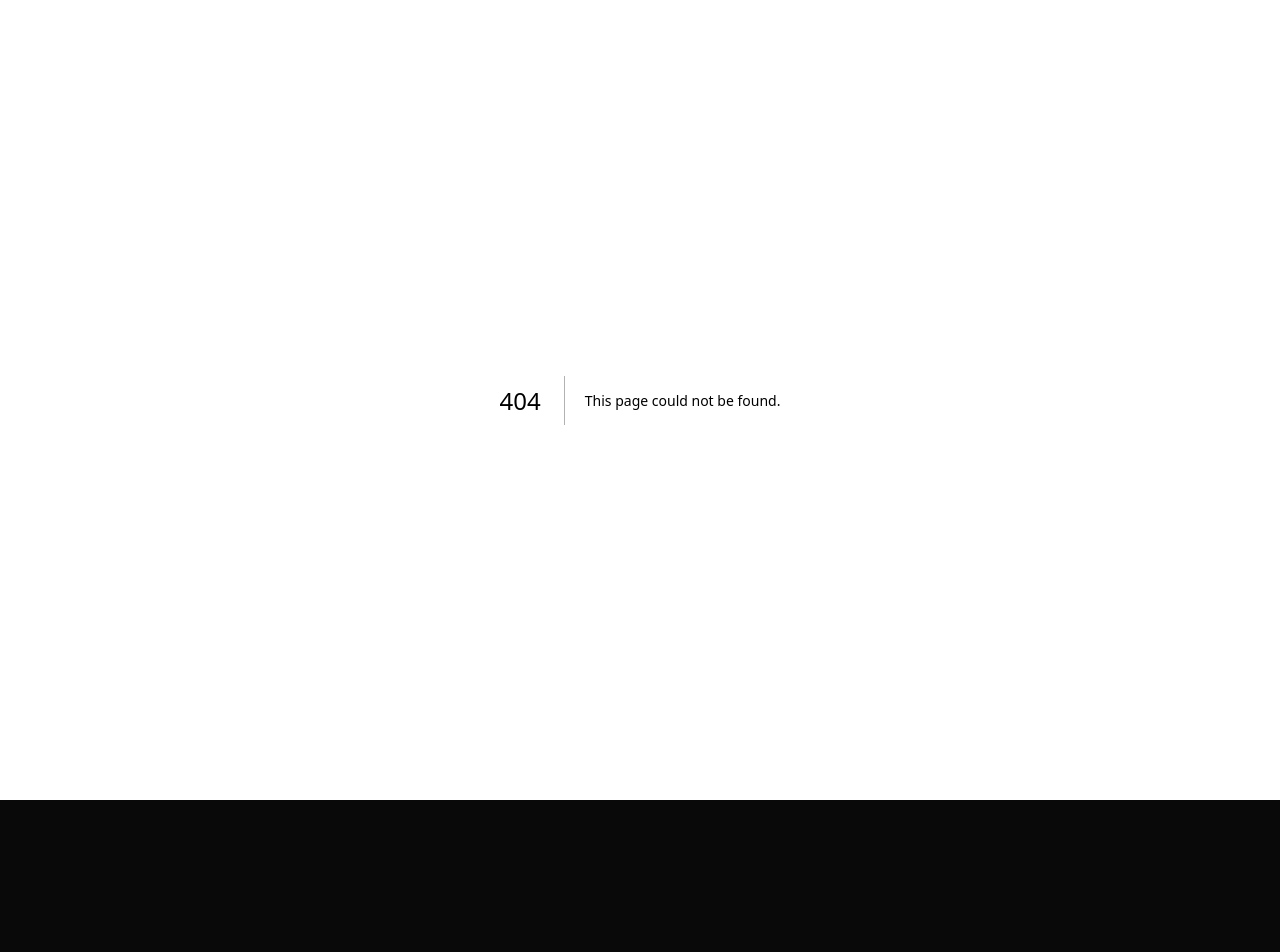
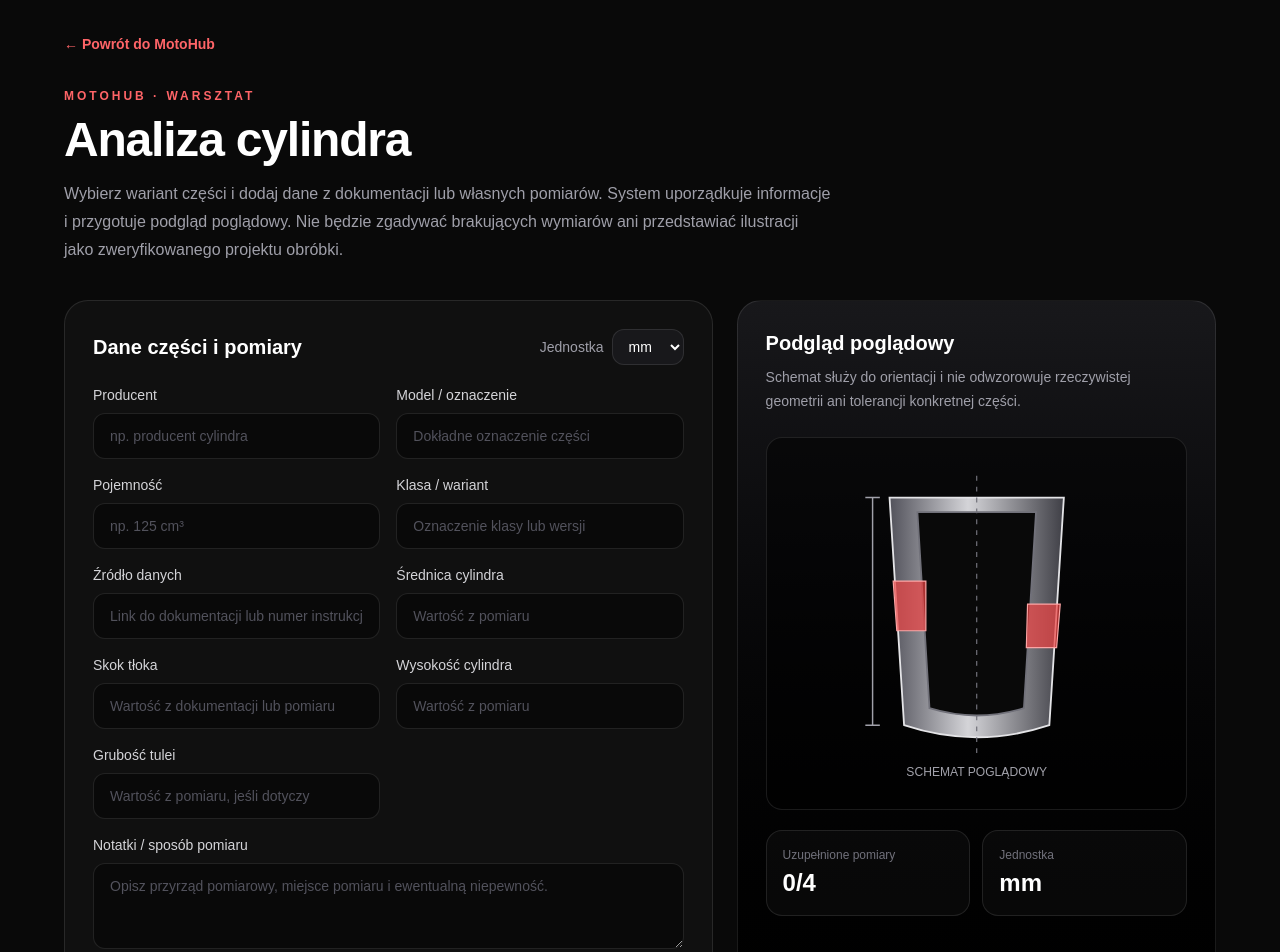
Before and after one commit to maker599/Motohub, a Next.js app: page /analiza-cylindra in a window 1280 px wide. Before the commit this address had no page. Shown: the top 952 px of the page. Before the commit the page ends 800 px from the top, so only its background shows below. Built offline with nearby package versions, Linux system fonts and the light colour scheme.

Commit message:
Add cylinder measurement intake and schematic preview

```diff
--- /dev/null
+++ b/app/analiza-cylindra/page.tsx
@@ -0,0 +1,183 @@
+"use client";
+
+import { useMemo, useState } from "react";
+import Link from "next/link";
+
+type Measurements = {
+  manufacturer: string;
+  model: string;
+  capacity: string;
+  className: string;
+  source: string;
+  bore: string;
+  stroke: string;
+  cylinderHeight: string;
+  linerThickness: string;
+  notes: string;
+};
+
+const empty: Measurements = {
+  manufacturer: "",
+  model: "",
+  capacity: "",
+  className: "",
+  source: "",
+  bore: "",
+  stroke: "",
+  cylinderHeight: "",
+  linerThickness: "",
+  notes: "",
+};
+
+export default function CylinderAnalysisPage() {
+  const [data, setData] = useState<Measurements>(empty);
+  const [submitted, setSubmitted] = useState(false);
+  const [unit, setUnit] = useState("mm");
+
+  const fields = useMemo(
+    () => [
+      { key: "manufacturer", label: "Producent", placeholder: "np. producent cylindra" },
+      { key: "model", label: "Model / oznaczenie", placeholder: "Dokładne oznaczenie części" },
+      { key: "capacity", label: "Pojemność", placeholder: "np. 125 cm³" },
+      { key: "className", label: "Klasa / wariant", placeholder: "Oznaczenie klasy lub wersji" },
+      { key: "source", label: "Źródło danych", placeholder: "Link do dokumentacji lub numer instrukcji" },
+      { key: "bore", label: "Średnica cylindra", placeholder: "Wartość z pomiaru" },
+      { key: "stroke", label: "Skok tłoka", placeholder: "Wartość z dokumentacji lub pomiaru" },
+      { key: "cylinderHeight", label: "Wysokość cylindra", placeholder: "Wartość z pomiaru" },
+      { key: "linerThickness", label: "Grubość tulei", placeholder: "Wartość z pomiaru, jeśli dotyczy" },
+    ],
+    [],
+  );
+
+  const update = (key: keyof Measurements, value: string) => {
+    setData((current) => ({ ...current, [key]: value }));
+    setSubmitted(false);
+  };
+
+  const filledMeasurements = [data.bore, data.stroke, data.cylinderHeight, data.linerThickness].filter(
+    (value) => value.trim() !== "",
+  ).length;
+
+  return (
+    <main className="min-h-screen bg-[#090909] px-5 py-8 text-white sm:px-8">
+      <div className="mx-auto max-w-6xl">
+        <Link href="/" className="text-sm font-semibold text-red-400 hover:text-red-300">← Powrót do MotoHub</Link>
+        <header className="mt-8 max-w-3xl">
+          <p className="text-xs font-bold uppercase tracking-[0.25em] text-red-400">MotoHub · warsztat</p>
+          <h1 className="mt-3 text-4xl font-black tracking-tight sm:text-5xl">Analiza cylindra</h1>
+          <p className="mt-4 text-base leading-7 text-zinc-400">
+            Wybierz wariant części i dodaj dane z dokumentacji lub własnych pomiarów. System uporządkuje informacje
+            i przygotuje podgląd poglądowy. Nie będzie zgadywać brakujących wymiarów ani przedstawiać ilustracji
+            jako zweryfikowanego projektu obróbki.
+          </p>
+        </header>
+
+        <div className="mt-9 grid gap-6 lg:grid-cols-[1.15fr_0.85fr]">
+          <section className="rounded-3xl border border-white/10 bg-white/[0.03] p-5 sm:p-7">
+            <div className="flex flex-wrap items-center justify-between gap-3">
+              <h2 className="text-xl font-bold">Dane części i pomiary</h2>
+              <label className="flex items-center gap-2 text-sm text-zinc-400">
+                Jednostka
+                <select value={unit} onChange={(event) => setUnit(event.target.value)} className="rounded-xl border border-white/10 bg-zinc-900 px-3 py-2 text-white">
+                  <option value="mm">mm</option>
+                  <option value="in">cale</option>
+                </select>
+              </label>
+            </div>
+
+            <div className="mt-5 grid gap-4 sm:grid-cols-2">
+              {fields.map((field) => (
+                <label key={field.key} className="block">
+                  <span className="mb-2 block text-sm font-medium text-zinc-300">{field.label}</span>
+                  <input
+                    value={data[field.key as keyof Measurements]}
+                    onChange={(event) => update(field.key as keyof Measurements, event.target.value)}
+                    placeholder={field.placeholder}
+                    className="w-full rounded-xl border border-white/10 bg-black/40 px-4 py-3 text-sm text-white outline-none transition placeholder:text-zinc-600 focus:border-red-500/60"
+                  />
+                </label>
+              ))}
+            </div>
+
+            <label className="mt-4 block">
+              <span className="mb-2 block text-sm font-medium text-zinc-300">Notatki / sposób pomiaru</span>
+              <textarea
+                value={data.notes}
+                onChange={(event) => update("notes", event.target.value)}
+                rows={3}
+                placeholder="Opisz przyrząd pomiarowy, miejsce pomiaru i ewentualną niepewność."
+                className="w-full rounded-xl border border-white/10 bg-black/40 px-4 py-3 text-sm text-white outline-none placeholder:text-zinc-600 focus:border-red-500/60"
+              />
+            </label>
+
+            <div className="mt-5 rounded-2xl border border-amber-400/20 bg-amber-400/[0.06] p-4 text-sm leading-6 text-amber-100/90">
+              Wartości wpisane ręcznie są oznaczane jako dane użytkownika, a nie jako dane producenta. Przed użyciem
+              technicznym należy je niezależnie sprawdzić. Nie generujemy instrukcji skrawania ani szablonu z
+              wymiarami usuwania materiału.
+            </div>
+
+            <button
+              type="button"
+              onClick={() => setSubmitted(true)}
+              className="mt-5 rounded-full bg-red-500 px-6 py-3 font-bold text-white transition hover:bg-red-400"
+            >
+              Przygotuj podgląd danych
+            </button>
+          </section>
+
+          <aside className="rounded-3xl border border-white/10 bg-gradient-to-b from-zinc-900 to-black p-5 sm:p-7">
+            <h2 className="text-xl font-bold">Podgląd poglądowy</h2>
+            <p className="mt-2 text-sm leading-6 text-zinc-400">
+              Schemat służy do orientacji i nie odwzorowuje rzeczywistej geometrii ani tolerancji konkretnej części.
+            </p>
+            <div className="mt-6 rounded-2xl border border-white/10 bg-black/50 p-4">
+              <svg viewBox="0 0 320 280" role="img" aria-label="Poglądowy, nieprzeznaczony do obróbki schemat cylindra" className="w-full">
+                <defs>
+                  <linearGradient id="cylinderMetal" x1="0" x2="1">
+                    <stop offset="0%" stopColor="#52525b" />
+                    <stop offset="45%" stopColor="#d4d4d8" />
+                    <stop offset="100%" stopColor="#3f3f46" />
+                  </linearGradient>
+                </defs>
+                <path d="M88 36 L232 36 L220 224 Q160 244 100 224 Z" fill="url(#cylinderMetal)" stroke="#e4e4e7" strokeWidth="1.5" />
+                <path d="M111 48 L209 48 L199 210 Q160 222 121 210 Z" fill="#090909" stroke="#71717a" strokeWidth="1.5" />
+                <path d="M91 105 L118 105 L118 146 L94 146 Z" fill="#ef4444" fillOpacity=".7" stroke="#fca5a5" />
+                <path d="M202 124 L229 124 L226 160 L201 160 Z" fill="#ef4444" fillOpacity=".7" stroke="#fca5a5" />
+                <path d="M160 18 L160 252" stroke="#71717a" strokeDasharray="4 5" />
+                <path d="M74 36 L74 224 M68 36 L80 36 M68 224 L80 224" stroke="#a1a1aa" strokeWidth="1.2" fill="none" />
+                <text x="160" y="266" fill="#a1a1aa" fontSize="10" textAnchor="middle">SCHEMAT POGLĄDOWY</text>
+              </svg>
+            </div>
+
+            <div className="mt-5 grid grid-cols-2 gap-3">
+              <div className="rounded-2xl border border-white/10 bg-white/[0.03] p-4">
+                <p className="text-xs text-zinc-500">Uzupełnione pomiary</p>
+                <p className="mt-1 text-2xl font-black">{filledMeasurements}/4</p>
+              </div>
+              <div className="rounded-2xl border border-white/10 bg-white/[0.03] p-4">
+                <p className="text-xs text-zinc-500">Jednostka</p>
+                <p className="mt-1 text-2xl font-black">{unit}</p>
+              </div>
+            </div>
+
+            {submitted && (
+              <div className="mt-5 rounded-2xl border border-white/10 bg-white/[0.03] p-4">
+                <h3 className="font-bold">Podsumowanie wpisu</h3>
+                <dl className="mt-3 space-y-2 text-sm">
+                  <div className="flex justify-between gap-4"><dt className="text-zinc-500">Producent</dt><dd className="text-right">{data.manufacturer || "Nie podano"}</dd></div>
+                  <div className="flex justify-between gap-4"><dt className="text-zinc-500">Model</dt><dd className="text-right">{data.model || "Nie podano"}</dd></div>
+                  <div className="flex justify-between gap-4"><dt className="text-zinc-500">Pojemność</dt><dd className="text-right">{data.capacity || "Nie podano"}</dd></div>
+                  <div className="flex justify-between gap-4"><dt className="text-zinc-500">Klasa</dt><dd className="text-right">{data.className || "Nie podano"}</dd></div>
+                  <div className="flex justify-between gap-4"><dt className="text-zinc-500">Źródło</dt><dd className="text-right">{data.source || "Brak źródła"}</dd></div>
+                </dl>
+                <p className="mt-3 text-xs leading-5 text-zinc-500">
+                  Ten podgląd nie zapisuje jeszcze danych do bazy ani nie potwierdza ich poprawności.
+                </p>
+              </div>
+            )}
+          </aside>
+        </div>
+      </div>
+    </main>
+  );
+}
```
